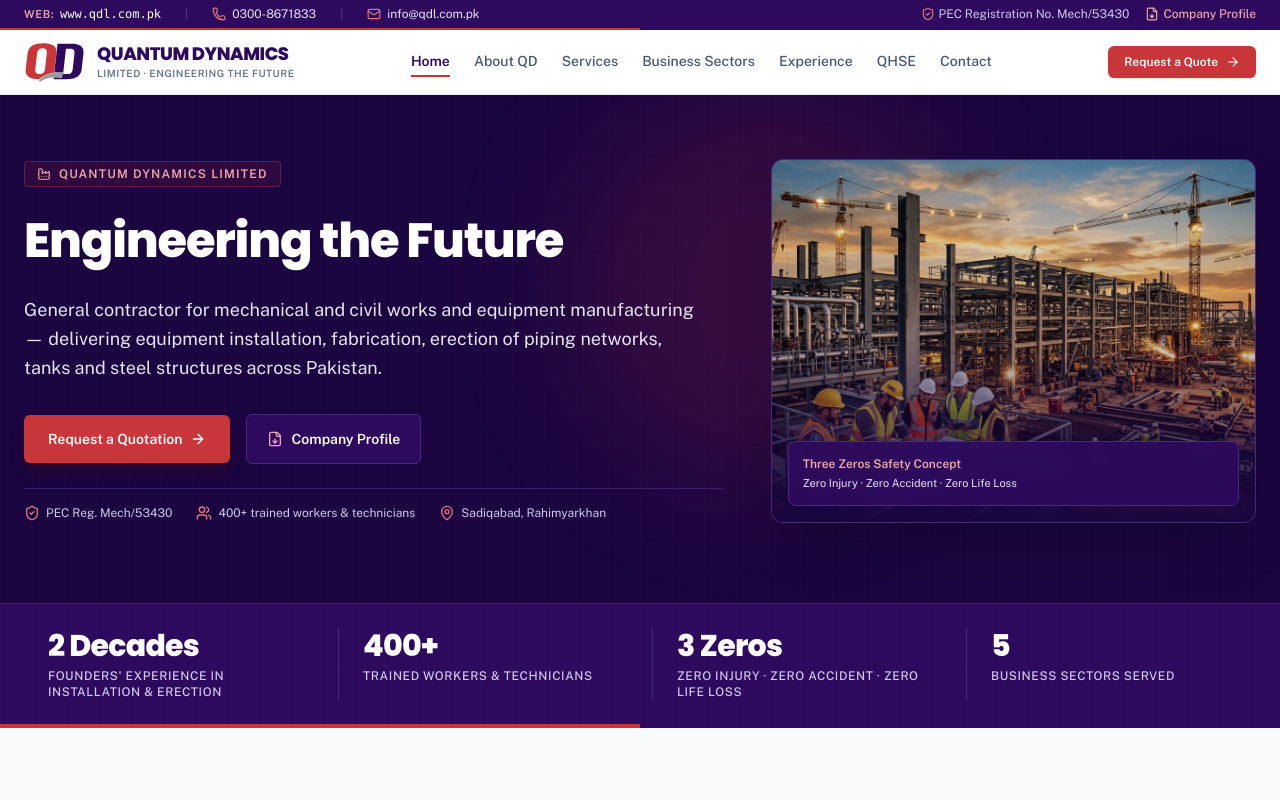
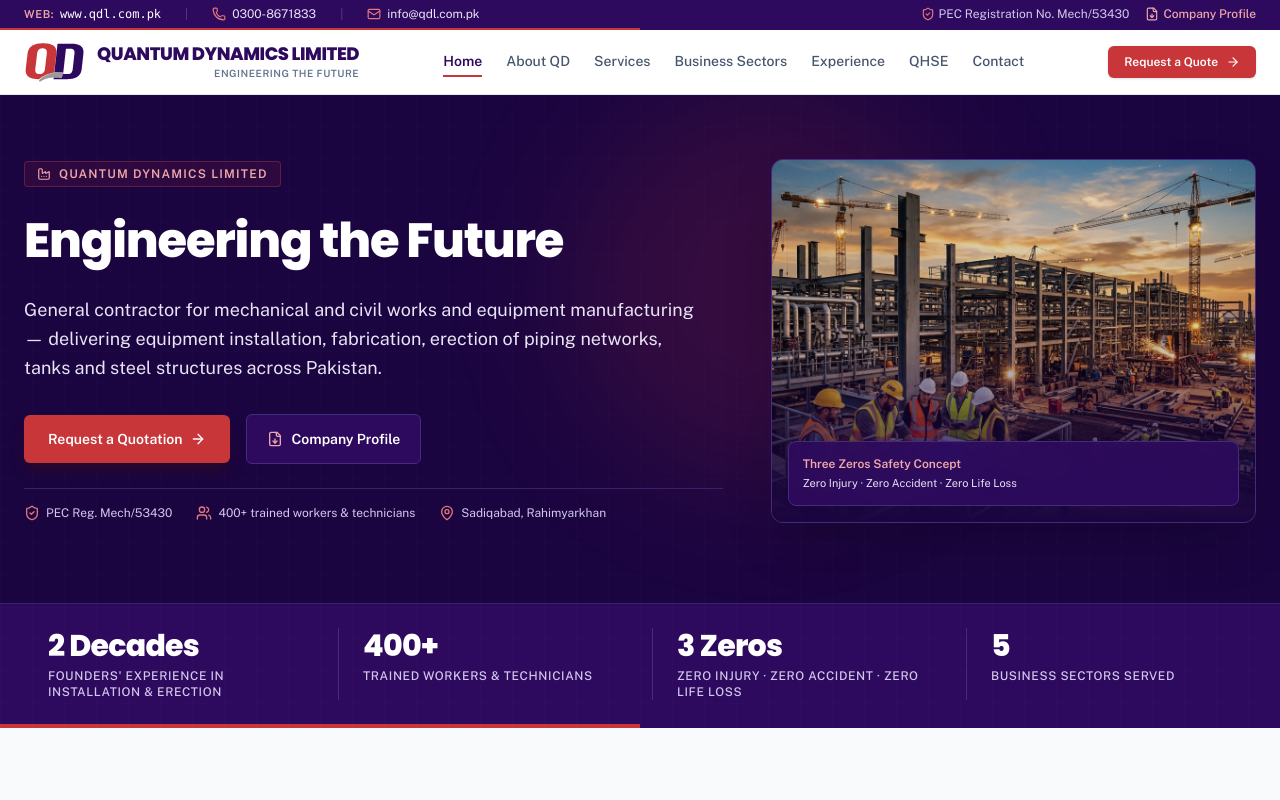
Before and after one commit to Hamzashoukat003/Quantum-Dynamics, a React (Vite) app: page / in a window 1280 px wide. Shown: the top 800 px of the page. Built offline with nearby package versions, Linux system fonts and the light colour scheme.

Commit message:
Edit Text in header

```diff
--- a/src/components/Header.tsx
+++ b/src/components/Header.tsx
@@ -89,10 +89,10 @@ export const Header: React.FC<HeaderProps> = ({
             <Logo className="h-10 w-auto" />
             <div>
               <div className="text-lg font-extrabold tracking-tight text-qdblue-900 font-heading leading-tight whitespace-nowrap shrink-0 group-hover:text-qdred-600 transition-colors">
-                QUANTUM DYNAMICS
+                QUANTUM DYNAMICS LIMITED
               </div>
-              <div className="text-[10px] uppercase font-semibold text-slate-500 tracking-wider whitespace-nowrap">
-                Limited · Engineering the Future
+              <div className="text-right text-[10px] uppercase font-semibold text-slate-500 tracking-wider whitespace-nowrap">
+                Engineering the Future
               </div>
             </div>
           </div>
```
